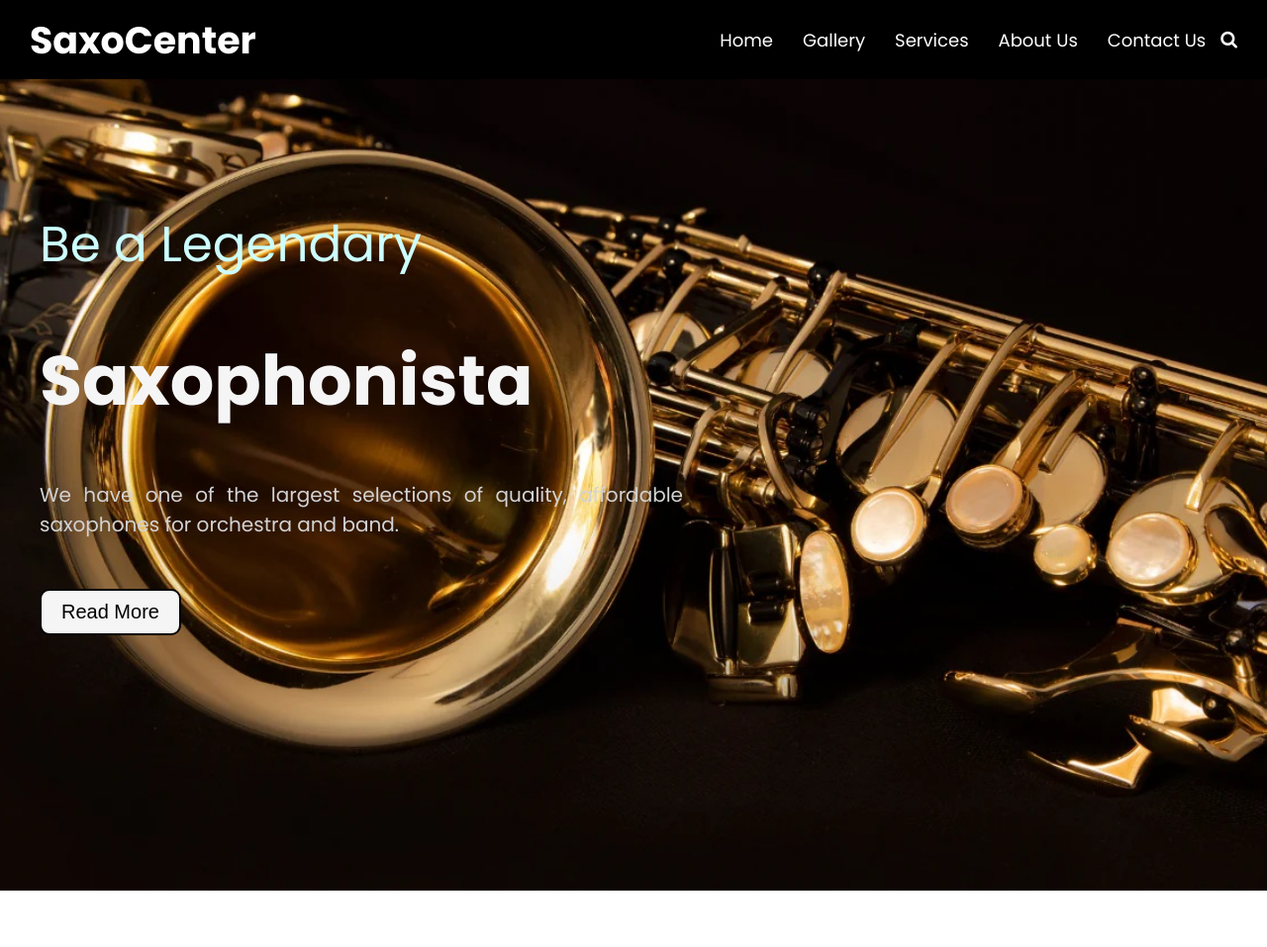
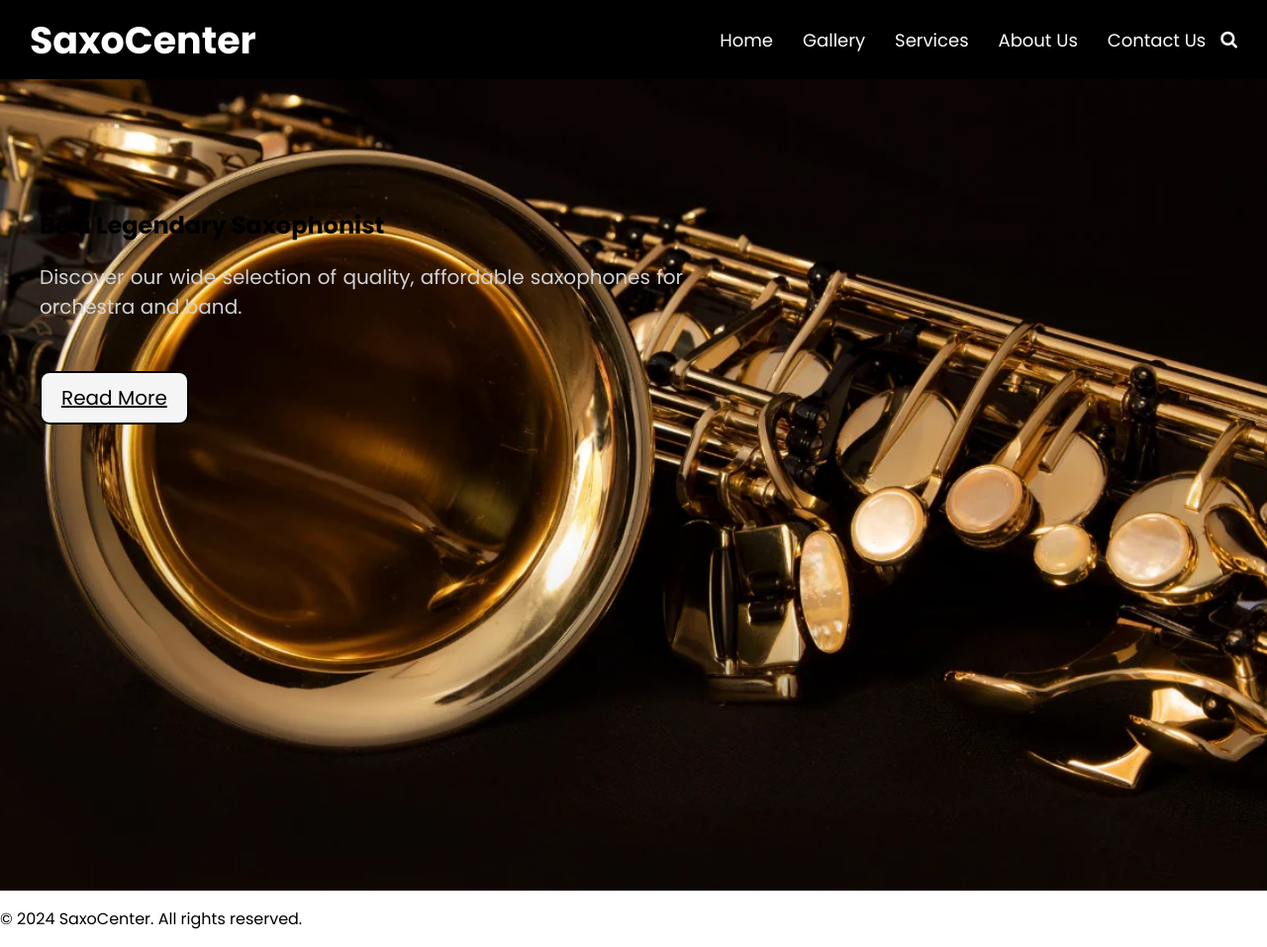
Before and after one commit to Jayson12121/adaptive-design-jayson-par.github.io, a plain HTML site: page index.html in a window 1280 px wide. Shown: the whole page at 99% size. Before the commit the page ends 900 px from the top, so only its background shows below. Drawn offline with Linux system fonts and the light colour scheme.

Commit message:
Update index.html

```diff
--- a/index.html
+++ b/index.html
@@ -29,15 +29,17 @@
             <span class="fa fa-search"></span>
         </div>
 	</div>
-    <div class="container">
-        <div class="content">
-            <span>Be a Legendary</span>
-            <h1>Saxophonista</h1>
+    <main class="container">
+        <section class="content">
+            <h2>Be a Legendary Saxophonist</h2>
             <p>
-                We have one of the largest selections of quality, affordable saxophones for orchestra and band.
+                Discover our wide selection of quality, affordable saxophones for orchestra and band.
             </p>
-            <button class="btn">Read More</button>
-        </div>
-    </div>
+            <a href="#" class="btn">Read More</a>
+        </section>
+    </main>
+    <footer>
+        <p>&copy; 2024 SaxoCenter. All rights reserved.</p>
+    </footer>
 </body>
 </html>
```
